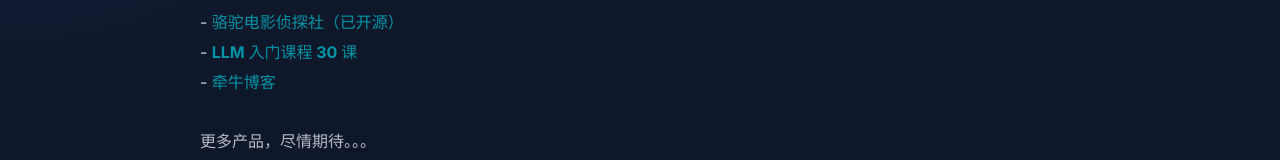
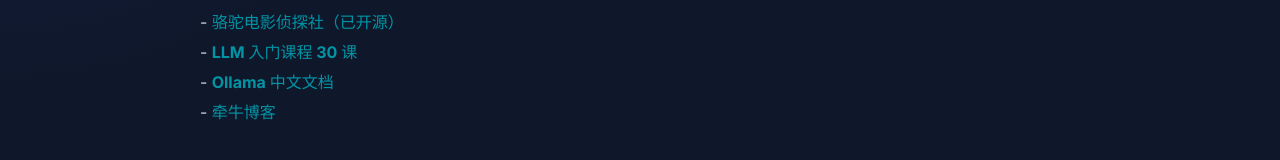
Before and after one commit to silvbb/qianniu, a React (Vite) app: page / in a window 1280 px wide. Shown: the part 390-550 px from the top of the page. Built offline with nearby package versions, Linux system fonts and the light colour scheme.

Commit message:
添加 ollama

```diff
--- a/src/components/SocialLinks.tsx
+++ b/src/components/SocialLinks.tsx
@@ -15,6 +15,11 @@
         <li>
           <p> -  <a href="https://llm.qianniu.city" target="_blank" rel="noopener noreferrer">
             LLM 入门课程 30 课
+          </a> </p>
+        </li>
+        <li>
+          <p> -  <a href="https://ollama.qianniu.city" target="_blank" rel="noopener noreferrer">
+            Ollama 中文文档
           </a> </p>
         </li>
         <li>
```
